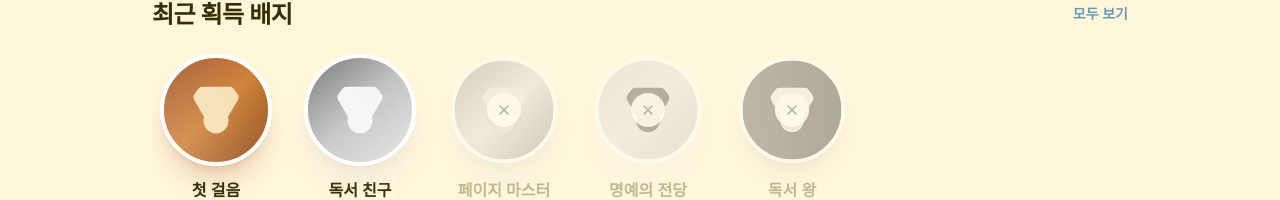
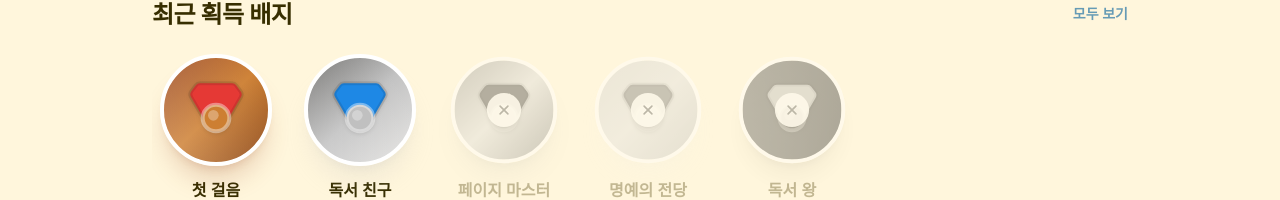
Before and after one commit to 8Emily4/kidsbook, a React (Vite) app: page / in a window 1280 px wide. Shown: the part 1137-1337 px from the top of the page. Built offline with nearby package versions, Linux system fonts and the light colour scheme.

Commit message:
Enhance badges with realistic multi-color ribbon and medal design

```diff
--- a/src/App.tsx
+++ b/src/App.tsx
@@ -539,7 +539,7 @@ const DashboardView = ({
               ${badge.isLocked ? 'opacity-40 grayscale scale-95' : 'hover:scale-110 active:scale-95'}
             `}>
               <div className="absolute inset-0 rounded-full bg-gradient-to-tr from-white/20 to-transparent pointer-events-none"></div>
-              <Medal size={52} fill="currentColor" strokeWidth={1.5} />
+              <MedalIcon tier={badge.tier} size={64} />
 
               {badge.isLocked && (
                 <div className="absolute inset-0 flex items-center justify-center bg-black/10 rounded-full">
@@ -642,6 +642,61 @@ const TIER_STYLES: Record<string, string> = {
   master: "bg-gradient-to-br from-[#8E2DE2] to-[#4A00E0] text-white border-[#3F00B5]/40 shadow-[0_4px_15px_rgba(142,45,226,0.4)]"
 };
 
+const MedalIcon = ({ tier, size = 52 }: { tier: string, size?: number }) => {
+  const ribbonColors: Record<string, string> = {
+    bronze: "#E53935", // Red
+    silver: "#1E88E5", // Blue
+    gold: "#3949AB",   // Indigo
+    platinum: "#00ACC1", // Teal
+    master: "#FFD700"  // Gold ribbon for Master
+  };
+
+  const medalGradients: Record<string, string> = {
+    bronze: "#CD7F32",
+    silver: "#C0C0C0",
+    gold: "#FFD700",
+    platinum: "#E5E4E2",
+    master: "#9C27B0"
+  };
+
+  return (
+    <svg
+      width={size}
+      height={size}
+      viewBox="0 0 24 24"
+      fill="none"
+      stroke="currentColor"
+      strokeWidth="1.5"
+      strokeLinecap="round"
+      strokeLinejoin="round"
+      className="drop-shadow-sm"
+    >
+      {/* Ribbon */}
+      <path
+        d="M7.21 15 2.66 7.14a2 2 0 0 1 .13-2.2L4.4 2.8A2 2 0 0 1 6.1 2h11.8a2 2 0 0 1 1.7.8l1.61 2.14a2 2 0 0 1 .13 2.2L16.79 15"
+        fill={ribbonColors[tier] || "#ccc"}
+        stroke="rgba(0,0,0,0.1)"
+      />
+      {/* Medal Circle */}
+      <circle
+        cx="12"
+        cy="15"
+        r="5"
+        fill={medalGradients[tier] || "#999"}
+        stroke="rgba(255,255,255,0.4)"
+      />
+      {/* Medal Inner Shine */}
+      <circle
+        cx="11"
+        cy="14"
+        r="2"
+        fill="rgba(255,255,255,0.3)"
+        stroke="none"
+      />
+    </svg>
+  );
+};
+
 const QuizView = ({ onComplete }: { onComplete: (score: number) => void }) => {
   const [currentIdx, setCurrentIdx] = useState(0);
   const [score, setScore] = useState(0);
```
